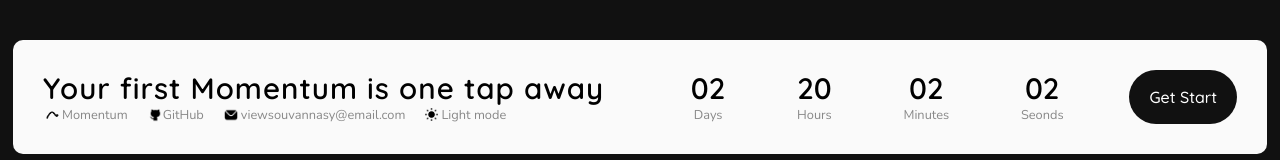
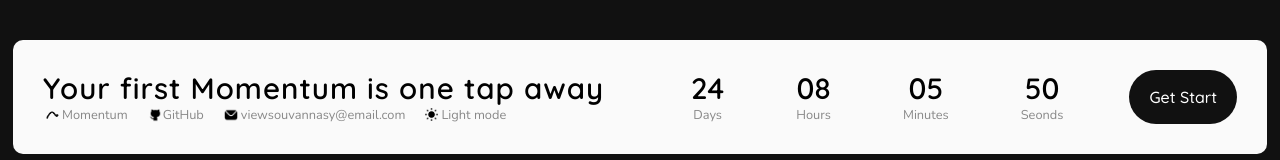
Before and after one commit to viewsouvannasy-cmd/Momentum-code, a React (Vite) app in the folder frontend/: page / in a window 1280 px wide. Shown: the part 2055-2215 px from the top of the page. Built offline with nearby package versions, Linux system fonts and the light colour scheme.

Commit message:
done landing page

```diff
--- a/frontend/package.json
+++ b/frontend/package.json
@@ -11,6 +11,7 @@
   },
   "dependencies": {
     "axios": "^1.18.1",
+    "dayjs": "^1.11.21",
     "react": "^19.2.7",
     "react-dom": "^19.2.7",
     "react-router": "^8.3.0",
--- a/frontend/src/page/landingPage/footer-section/FooterLanding.tsx
+++ b/frontend/src/page/landingPage/footer-section/FooterLanding.tsx
@@ -1,10 +1,24 @@
 import { Link } from "react-router";
-
+import dayjs from "dayjs";
+import { useState, useEffect } from "react";
 import useToggleTheme from "../../../store/theme/useToggleTheme.ts";
 import "./FooterLanding.css";
 
 export function FooterLanding() {
   const { themeColor, toggle } = useToggleTheme();
+  const [days, setDays] = useState("");
+  const [hours, setHours] = useState("");
+  const [mintues, setMintues] = useState("");
+  const [seconds, setSeconds] = useState("");
+
+  useEffect(() => {
+    setTimeout(() => {
+      setDays(dayjs(new Date()).format("D"));
+      setHours(dayjs(new Date()).format("hh"));
+      setMintues(dayjs(new Date()).format("mm"));
+      setSeconds(dayjs(new Date()).format("ss"));
+    }, 1000);
+  }, [days, hours, mintues, seconds]);
 
   return (
     <div className="cnotainer-footer-section-main" id="contact-section">
@@ -31,26 +45,26 @@ export function FooterLanding() {
               <img
                 src={`/icon/${themeColor === "black" ? "light-mode" : "dark-mode"}.png`}
               />
-              Light mode
+              {themeColor === "black" ? "Light" : "Dark"} mode
             </button>
           </div>
         </div>
         <div className="box-footer-right">
           <div>
             <div>
-              <h2>02</h2>
+              <h2>{days}</h2>
               <span>Days</span>
             </div>
             <div>
-              <h2>20</h2>
+              <h2>{hours}</h2>
               <span>Hours</span>
             </div>
             <div>
-              <h2>02</h2>
+              <h2>{mintues}</h2>
               <span>Minutes</span>
             </div>
             <div>
-              <h2>02</h2>
+              <h2>{seconds}</h2>
               <span>Seonds</span>
             </div>
           </div>
```
Also changed, not shown: 1 other file (tests, documents, lock files or other folders).
